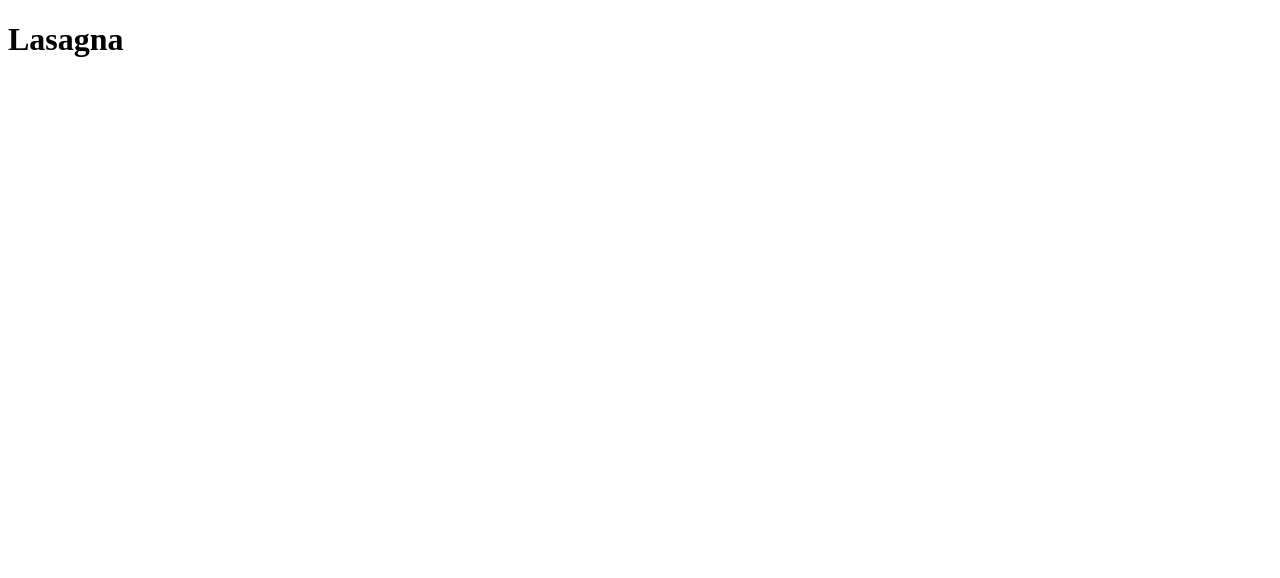
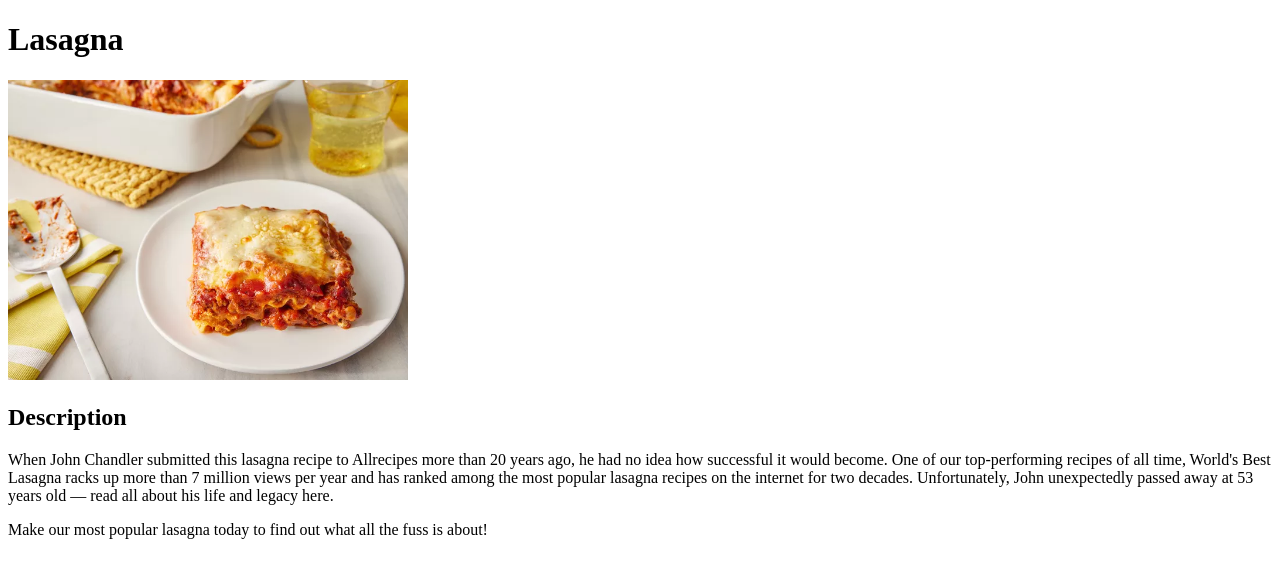
Before and after one commit to tomjsalter/odin-recipes, a plain HTML site: page recipes/lasagna.html in a window 1280 px wide. Drawn offline with Linux system fonts and the light colour scheme.

Commit message:
Add lasagna image and description

```diff
--- a/recipes/lasagna.html
+++ b/recipes/lasagna.html
@@ -1,11 +1,23 @@
 <!DOCTYPE html>
 <html lang="en">
-<head>
-    <meta charset="UTF-8">
-    <meta name="viewport" content="width=device-width, initial-scale=1.0">
+  <head>
+    <meta charset="UTF-8" />
+    <meta name="viewport" content="width=device-width, initial-scale=1.0" />
     <title>Lasagna</title>
-</head>
-<body>
+  </head>
+  <body>
     <h1>Lasagna</h1>
-</body>
+    <img src="/img/lasagna.png" alt="Lasagna" width="400px" />
+    <h2>Description</h2>
+    <p>
+      When John Chandler submitted this lasagna recipe to Allrecipes more than
+      20 years ago, he had no idea how successful it would become. One of our
+      top-performing recipes of all time, World's Best Lasagna racks up more
+      than 7 million views per year and has ranked among the most popular
+      lasagna recipes on the internet for two decades. Unfortunately, John
+      unexpectedly passed away at 53 years old — read all about his life and
+      legacy here.
+    </p>
+    <p>Make our most popular lasagna today to find out what all the fuss is about!</p>
+  </body>
 </html>
```
Also changed, not shown: img/._lasagna.png (added), img/lasagna.png (added), 2 other files.
